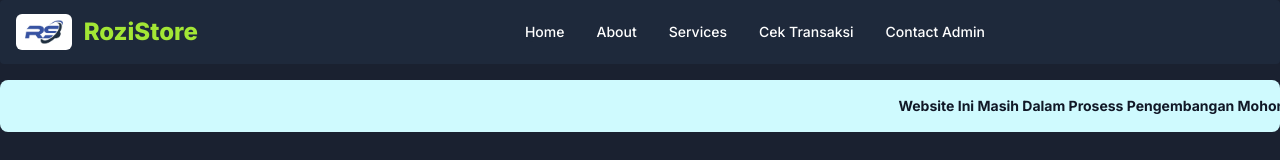
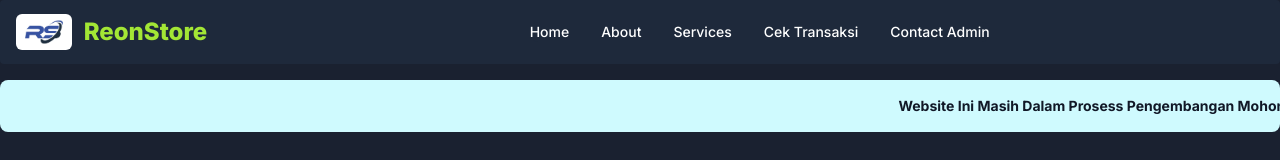
Before and after one commit to Remoon15/paw, a Next.js app: page / in a window 1280 px wide. Shown: the top 160 px of the page. Built offline with nearby package versions, Linux system fonts and the light colour scheme.

Commit message:
Update Navbar.tsx

```diff
--- a/components/Navbar/Navbar.tsx
+++ b/components/Navbar/Navbar.tsx
@@ -16,7 +16,7 @@ export default function ComponentNavbar() {
           src="/logoRS.png"
         />
         <span className="self-center whitespace-nowrap text-2xl font-extrabold text-lime-400">
-          RoziStore
+          ReonStore
         </span>
       </Navbar.Brand>
       <div className="flex md:order-2 bg-white rounded-lg">
```
